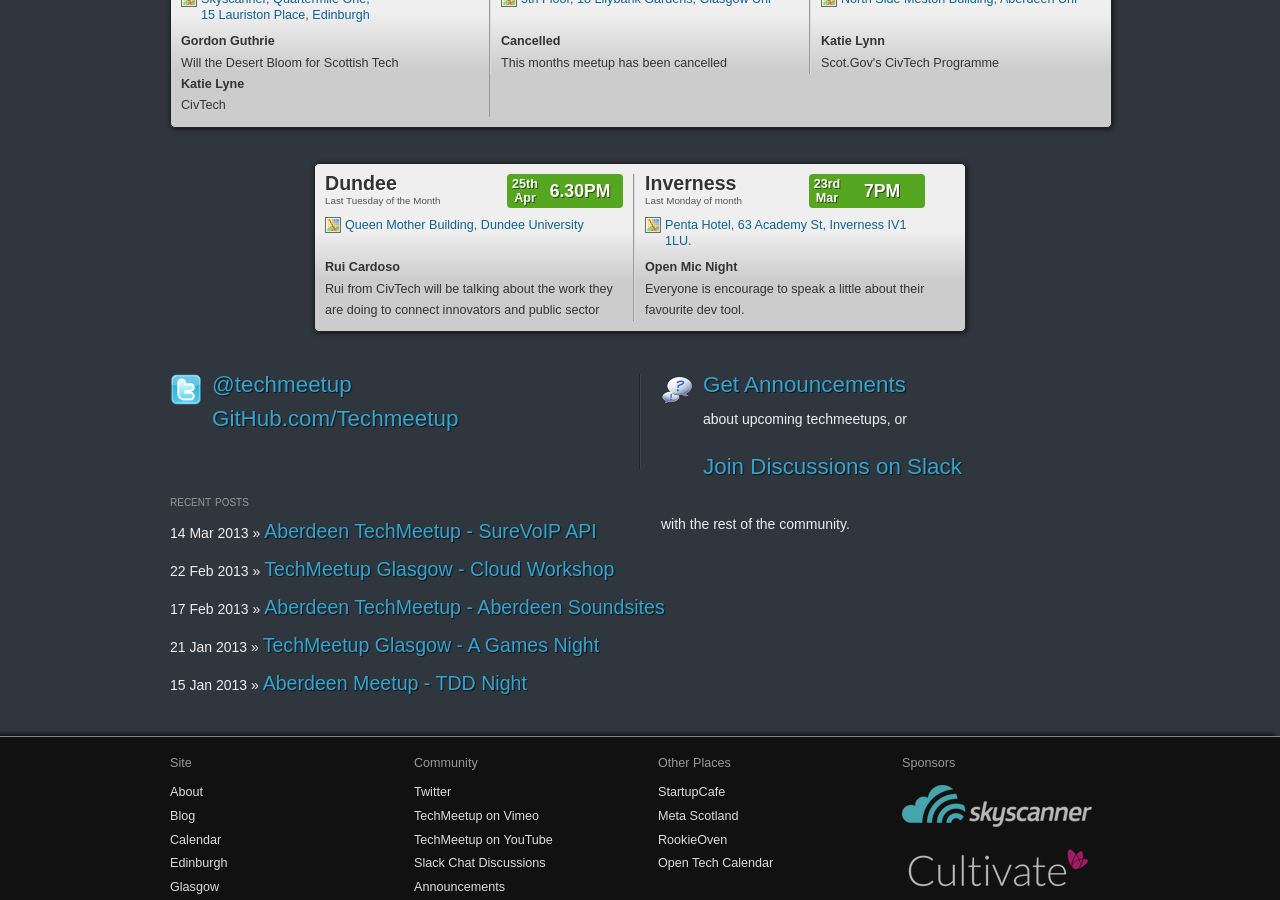
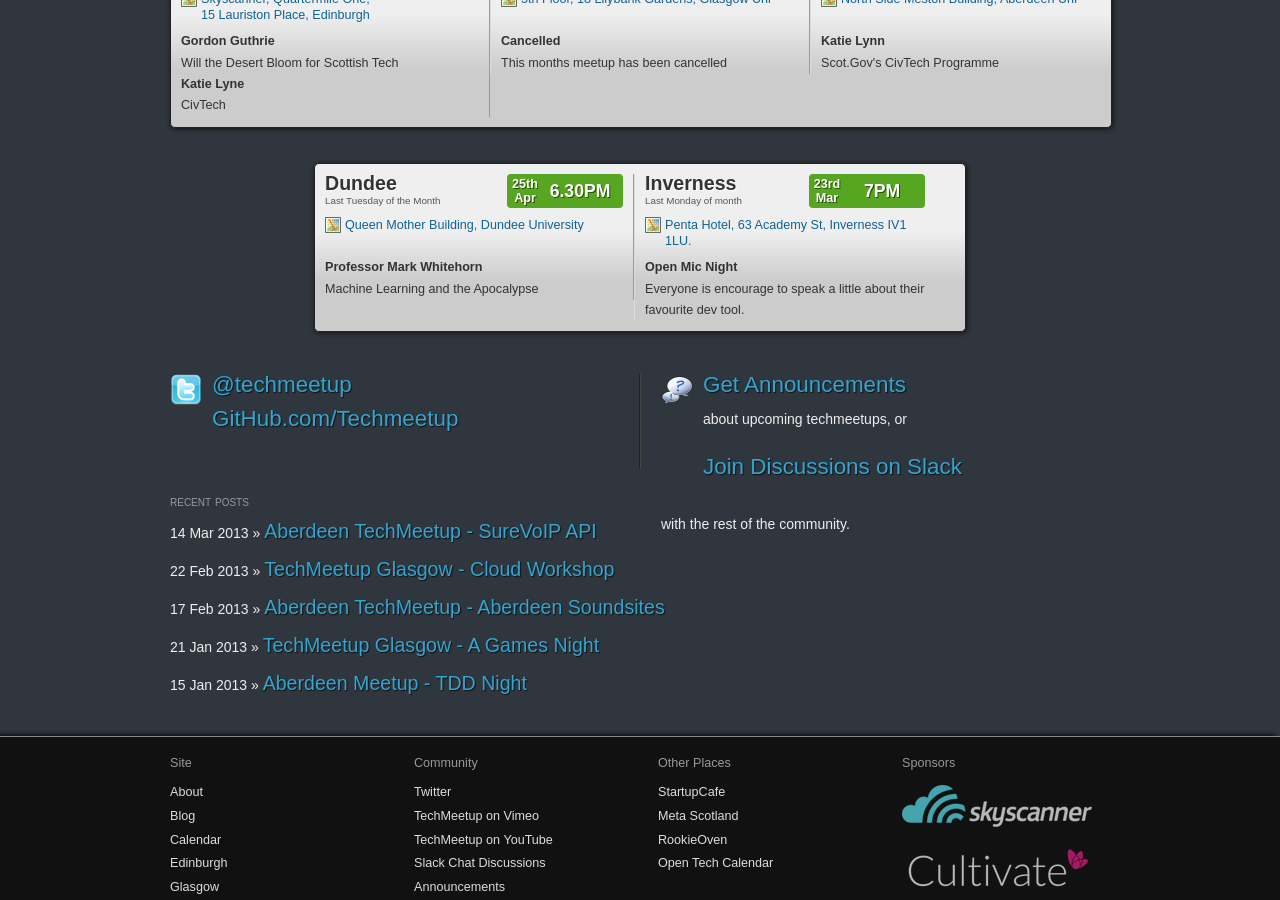
Before and after one commit to techmeetup/techmeetup.co.uk, a Jekyll site: the page built from index.html, in a window 1280 px wide and 900 px high, scrolled down 462 px. Built offline with Jekyll 4.4.1, drawn with Linux system fonts in a browser that asks for light colours.

Commit message:
Update index.json

```diff
--- a/_data/index.json
+++ b/_data/index.json
@@ -36,8 +36,8 @@
   "dundee": {
     "speakers": [
       {
-        "name": "Rui Cardoso",
-        "talk": "Rui from CivTech will be talking about the work they are doing to connect innovators and public sector"
+        "name": "Professor Mark Whitehorn",
+        "talk": "Machine Learning and the Apocalypse"
       }
     ],
     "day": "25th",
```
